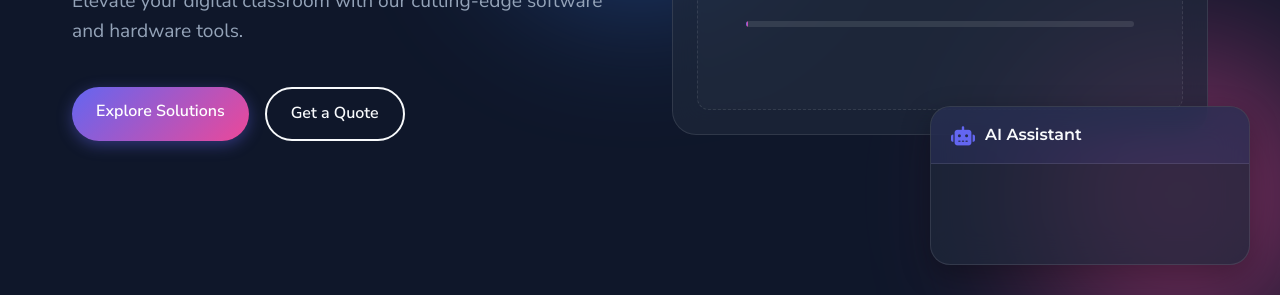
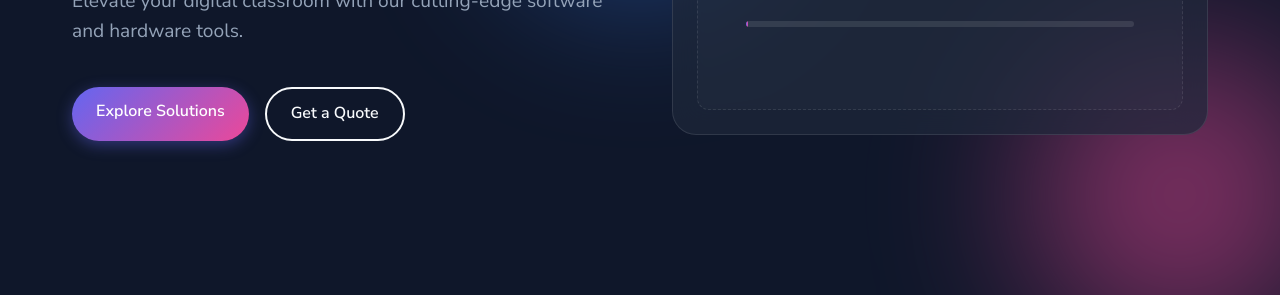
Before and after one commit to krishanusingh74-cell/creators-min-d-website, a plain HTML site: page index.html in a window 1280 px wide. Shown: the part 505-800 px from the top of the page. Drawn offline with Linux system fonts and the light colour scheme.

Commit message:
Update index.html

```diff
--- a/index.html
+++ b/index.html
@@ -316,17 +316,9 @@
         </div>
     </footer>
 
-    <!-- ElevenLabs Conversational AI Agent Widget -->
-    <div class="ai-agent-widget">
-        <div class="ai-agent-header">
-            <i class="fas fa-robot"></i>
-            <span>AI Assistant</span>
-        </div>
-        <div class="ai-agent-body">
-            <elevenlabs-convai agent-id="agent_1501kzt9qp12e00ay3m3bxkb219t"></elevenlabs-convai>
-            <script src="https://elevenlabs.io/app/talk-to?agent_id=agent_1501kzt9qp12e00ay3m3bxkb219t&branch_id=agtbrch_5801kzt9qqfwe3kbn5vs05v6dw4n" async type="text/javascript"></script>
-        </div>
-    </div>
+    <!-- ElevenLabs Conversational AI Agent -->
+    <elevenlabs-convai agent-id="agent_1501kzt9qp12e00ay3m3bxkb219t"></elevenlabs-convai>
+    <script src="https://elevenlabs.io/app/talk-to?agent_id=agent_1501kzt9qp12e00ay3m3bxkb219t&branch_id=agtbrch_5801kzt9qqfwe3kbn5vs05v6dw4n" async type="text/javascript"></script>
     <!-- Custom JS -->
     <script src="script.js"></script>
 </body>
```
